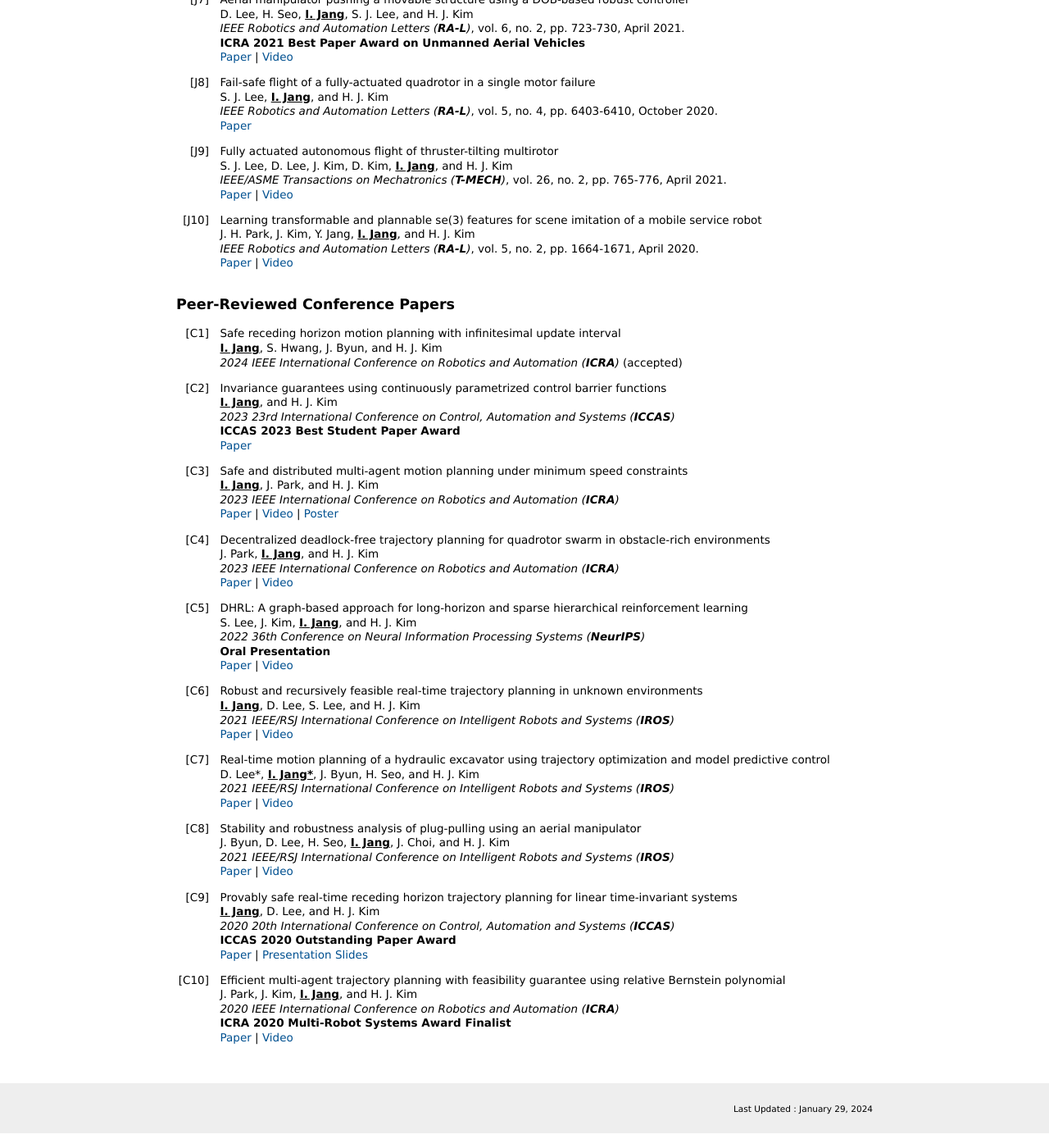
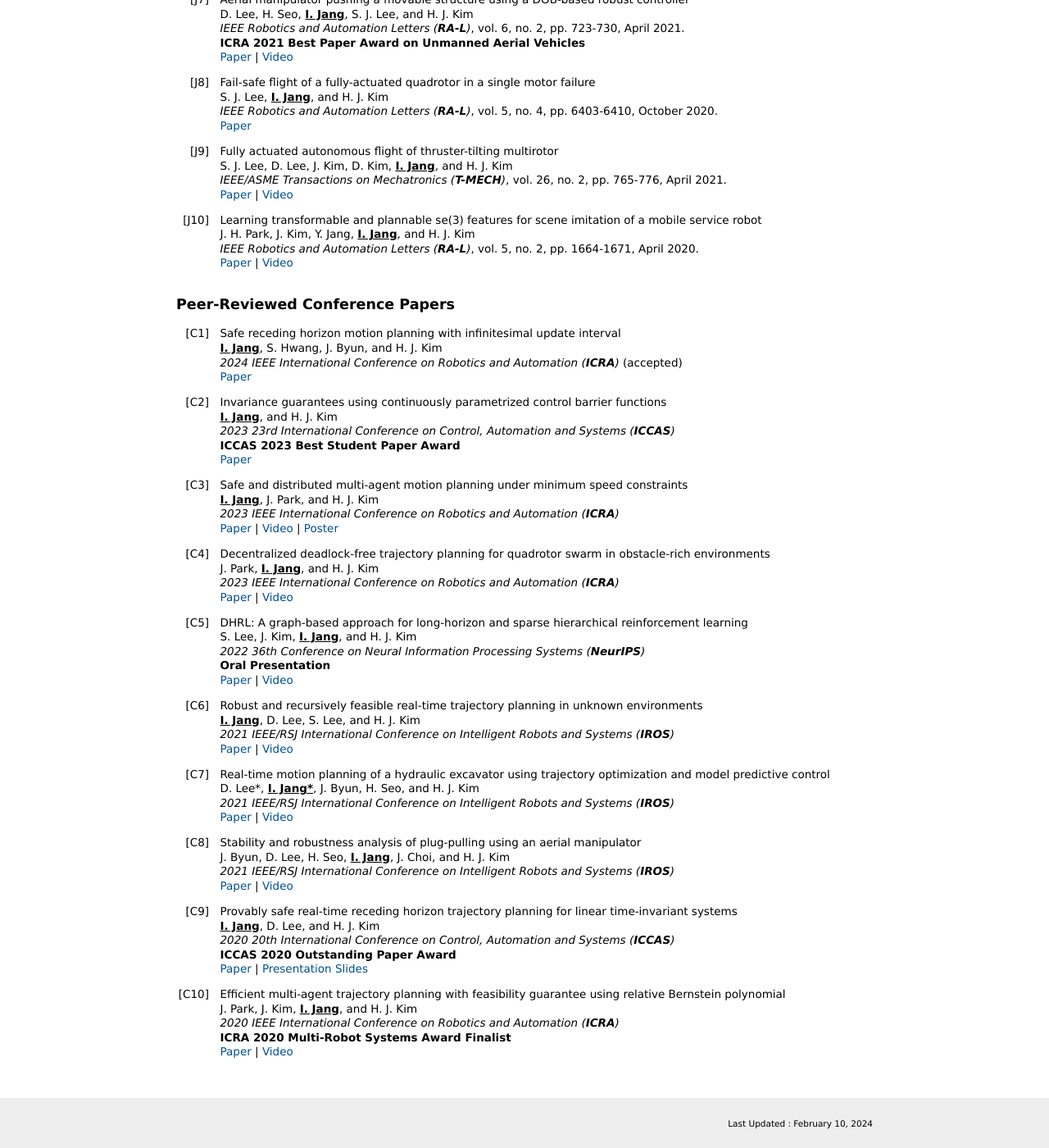
Before and after one commit to janginkyu/janginkyu.github.io, a Jekyll site: the page built from publications.md, in a window 1280 px wide and 1400 px high, scrolled down 1036 px. Shown: the whole window at 82% size. Built offline with Jekyll 4.4.1, drawn with Linux system fonts in a browser that asks for light colours.

Commit message:
added icra 2024 paper

```diff
--- a/_config.yml
+++ b/_config.yml
@@ -1,7 +1,7 @@
 url: "https://janginkyu.github.io" # the base hostname & protocol for your site, e.g. http://example.com
 baseurl: "" # the subpath of your site, e.g. /blog
 title: "Inkyu Jang" # the name of your site, e.g. ACME Corp.
-last-updated: January 29, 2024
+last-updated: February 10, 2024
 
 include:
   - _posts
--- a/_data/publications.yml
+++ b/_data/publications.yml
@@ -223,6 +223,9 @@
         name: 2024 IEEE International Conference on Robotics and Automation
         abrv: ICRA
         remark: accepted
+      links:
+        - name: Paper
+          link: /files/icra2024-paper.pdf
 
     - title: Invariance guarantees using continuously parametrized control barrier functions
       authors:
```
Also changed, not shown: 1 other file.
